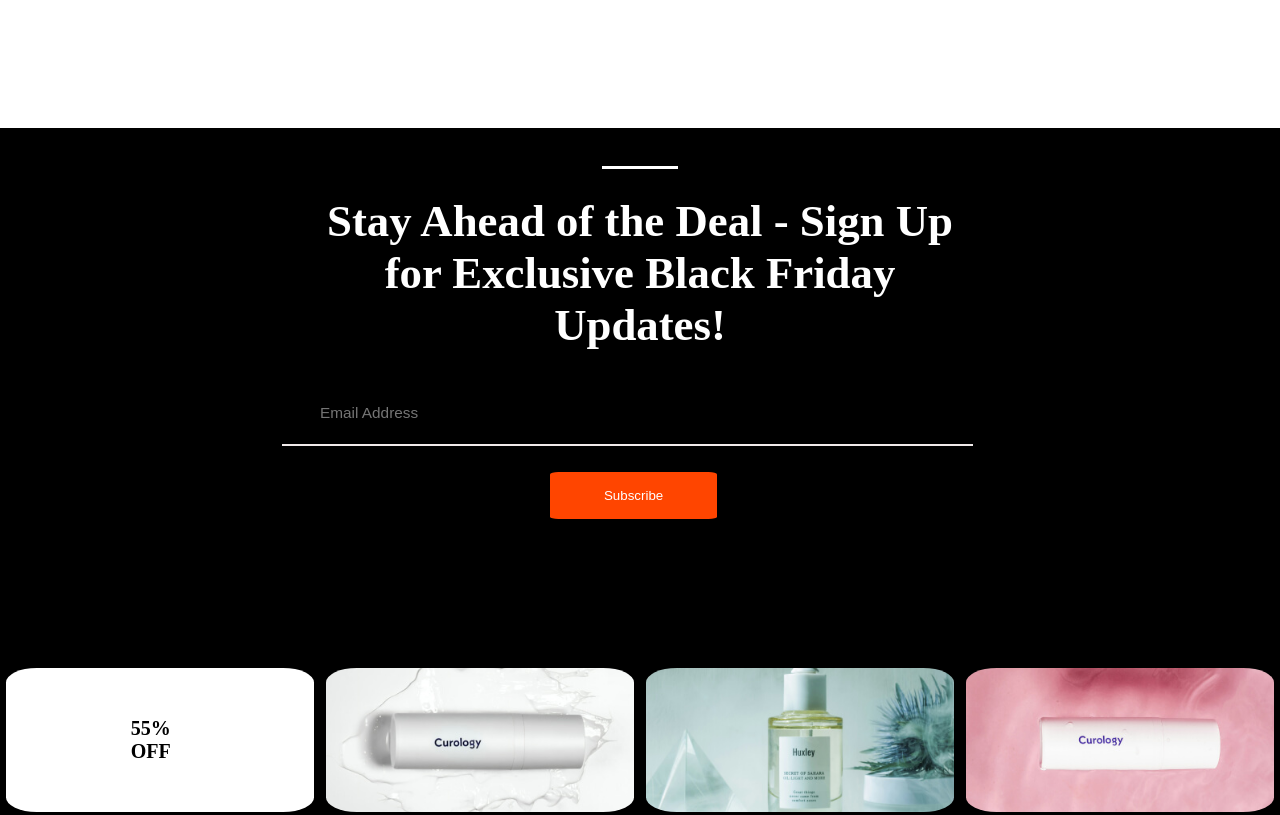
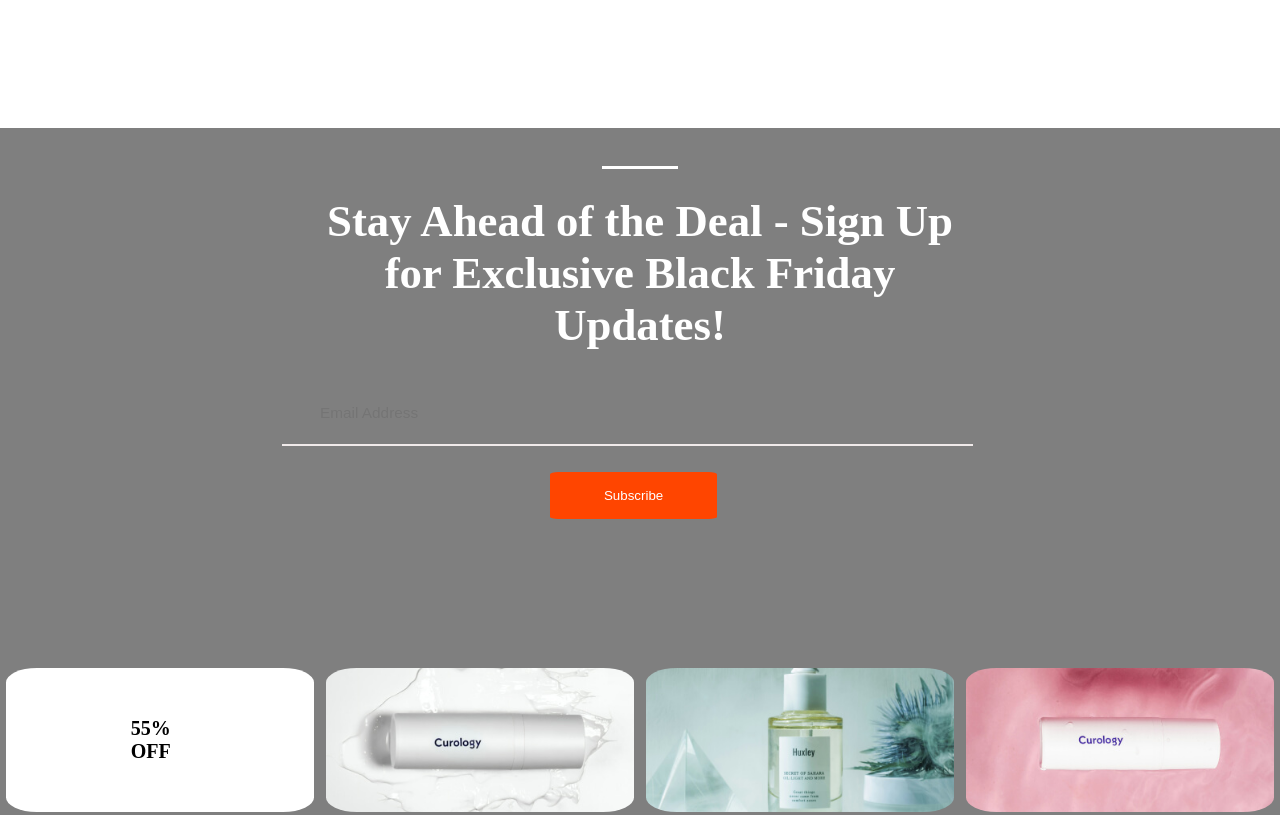
Before and after one commit to enochdemaski/first-web-project, a plain HTML site: page index.html in a window 1280 px wide. Shown: the part 1880-2695 px from the top of the page. Drawn offline with Linux system fonts and the light colour scheme.

Commit message:
Just finished with the background image, it's fixed

```diff
--- a/index.html
+++ b/index.html
@@ -181,6 +181,6 @@
       </div>
     </section>
     <!--<div class="customize">customize</div> -->
-    <!-- <div><img src="" alt="" class="fixed-image" /></div> -->
+    <div><img src="./grid-004.jpg" alt="" class="bg-image" /></div>
   </body>
 </html>
--- a/second.css
+++ b/second.css
@@ -13,16 +13,17 @@ html {
   height: 100vh;
 }
 
-/* .fixed-image {
-  background-image: url("./grid-002.jpg");
+.bg-image {
+  /* background-image: url("./grid-002.jpg");
   background-position: center;
   background-repeat: no-repeat;
-  background-size: cover;
+  background-size: cover; */
   position: fixed;
   top: 20%;
+  z-index: -1;
   width: 100%;
-  height: 355px;
-} */
+  height: 375px;
+}
 
 /* FIRST SECTION */
 .first-section {
@@ -220,7 +221,7 @@ html {
 /* THIRD SECTION */
 
 .third-section {
-  background-color: #000;
+  background-color: #00000080;
   height: 150vh;
   display: flex;
   flex-direction: column;
@@ -255,16 +256,19 @@ html {
   margin-top: 3%;
   padding-left: 3%;
   padding-bottom: 7px;
-  color: #808080;
+  color: #f5eeee;
   font-size: 1.2vw;
   width: 51%;
   height: 9%;
-  background-color: #000;
+  background-color: transparent;
   outline: none;
   border: none;
   border-bottom: 2px solid #f0eaea;
 }
 
+/* .third-section-details input {
+  background-color: transparent;
+} */
 .third-section-details button {
   margin-left: 43%;
   margin-top: 2%;
```
